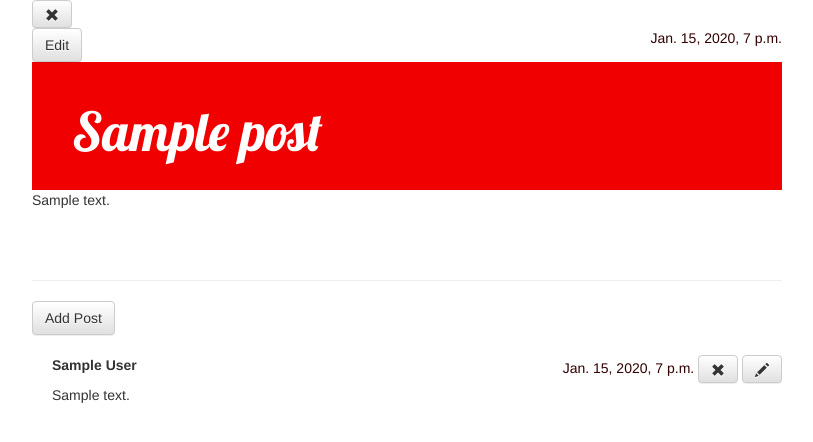
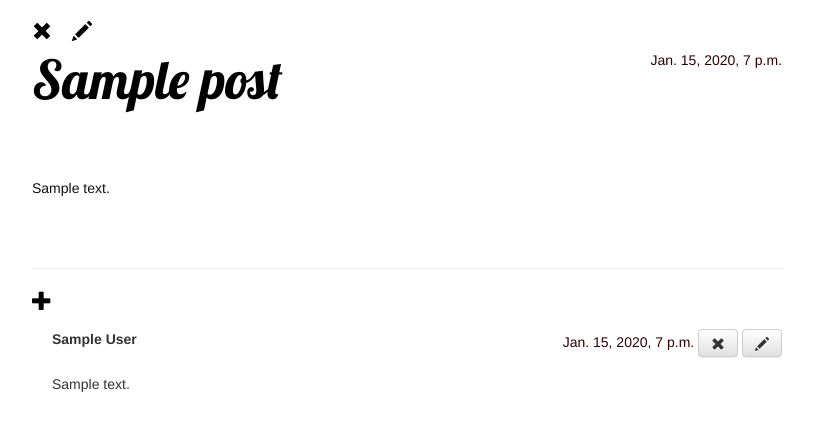
Before and after one commit to krista2811/my-first-blog, a Django app: page /post/1/ in a window 1280 px wide. Shown: the part 169-611 px from the top of the page, without its empty margins (23-836 px from the left). Run offline with Django 3.2, Linux system fonts and the light colour scheme; a user stored in the database is signed in; tables that the repository leaves empty hold one stand-in row (values such as "Sample post"); some libraries are stand-ins or nearby versions.

Commit message:
재미있는 CSS

```diff
--- a/blog/static/css/blog.css
+++ b/blog/static/css/blog.css
@@ -2,6 +2,7 @@ h1 a{
 	color: #F11011;
 	font-family: 'Lobster';
 }
+
 body {
 	paddling-left: 15px;
 }
@@ -15,16 +16,21 @@ body {
 	font-size: 36pt;
 	text-decoration: none;
 }
-.study-name {
+/*.study-name {
 	background-color: #F10000;
 	margin-top: 0;
 	padding: 20px 20px 20px 40px;
-}
+}*/
 .study-name h1{
-	color: #ffffff;
+	color: #000000;
 	font-size: 40pt;
+	margin-top: 50px;
 	text-decoration: none;
 	font-family: 'Lobster';
+}
+.descriptions{
+	margin-top: 70px;
+	color: #111111;
 }
 .content{
 	margin-left: 40px;
@@ -42,7 +48,24 @@ h1, h2, h3, h4{
 .post-form textarea, .post-form input{
 	width: 100%;
 }
-
+.btntn, .btntn:hover, .btntn:visited{
+	color: black;
+	float: left;
+	font-size: 15pt;
+	margin-top: 20px;
+	margin-right: 20px;
+}
+.bntnt{
+	color: black;
+	font-size: 15pt;
+	margin-top: 10px;
+	padding-bottom: 20px;
+}
+.comments{
+	color: #111111;
+	font-size: 10pt;
+	padding-top: 15px;
+}
 .top-menu, .top-menu:hover, .top-menu:visited{
 	color: #ffffff;
 	float: right;
--- a/blog/templates/blog/post_detail.html
+++ b/blog/templates/blog/post_detail.html
@@ -1,8 +1,10 @@
 {% extends 'blog/base.html' %}
-
+{% load staticfiles %}
 {%block content %}
 {% if user.is_authenticated %}
-	<a class="btn btn-default" href="{% url 'post_remove?' pk=post.pk %}"><span class="glyphicon glyphicon-remove"></span></a>
+	<a id="test" class="btntn" href="{% url 'post_remove?' pk=post.pk %}"><span class="glyphicon glyphicon-remove"></span></a>
+	<a class="btntn" href="{% url 'post_edit' pk=post.pk %}"><span class="glyphicon glyphicon-pencil"></a>
+
 {% endif %}
 	<div class="post">
 		{% if post.published_date %}
@@ -10,14 +12,13 @@
 				{{post.published_date}}
 			</div>
 		{% endif %}
-		<a class="btn btn-default" href="{% url 'post_edit' pk=post.pk %}">Edit</a>
 		<div class="study-name">
 			<h1>{{ post.name }}</h1>
 		</div>
-		<p>{{ post.description|linebreaksbr }}</p>
+		<p class="descriptions">{{ post.description|linebreaksbr }}</p>
 	</div>
 	<hr>
-<a class="btn btn-default" href="{% url 'add_comment_to_post' pk=post.pk %}">Add Post</a>
+<a class="bntnt" href="{% url 'add_comment_to_post' pk=post.pk %}"><span class="glyphicon glyphicon-plus"></a>
 {% for comment in post.comments.all %}
 {% if user.is_authenticated %}
     <div class="comment">
@@ -27,10 +28,10 @@
 	<a class="btn btn-default" href="{% url 'comment_edit' pk=post.pk fuck=comment.pk %}"><span class="glyphicon glyphicon-pencil"></span></a>
 	</div>
         <strong>{{ comment.author }}</strong>
-        <p>{{ comment.text|linebreaks }}</p>
+        <p class="comments">{{ comment.text|linebreaks }}</p>
     </div>
 {% endif %}
 {% empty %}
-    <p>ㅠㅠㅠㅠ아무도없어 ㅠㅠㅠㅠㅠ</p>
+    <p class="comments">ㅠㅠㅠㅠ글쓴놈이 아무도없어 ㅠㅠㅠㅠㅠ</p>
 {% endfor %}
 {% endblock %}
```
